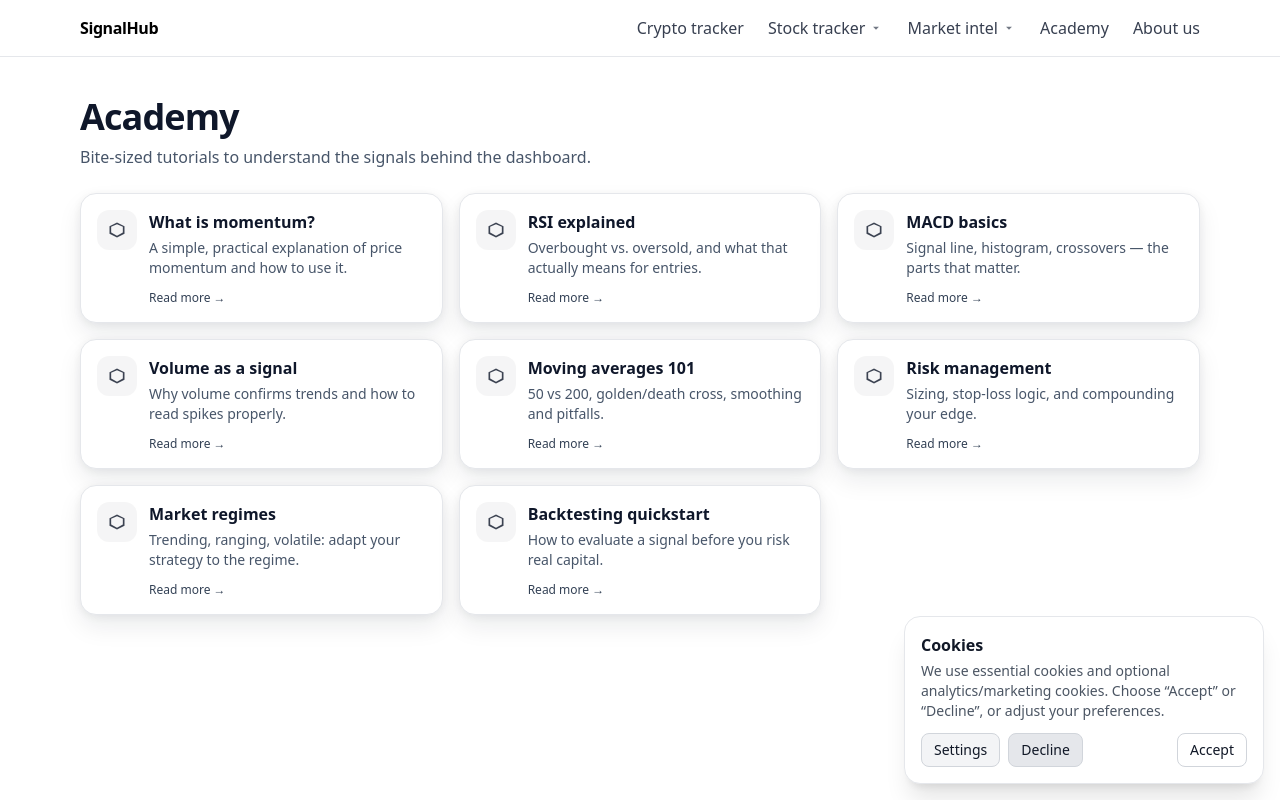
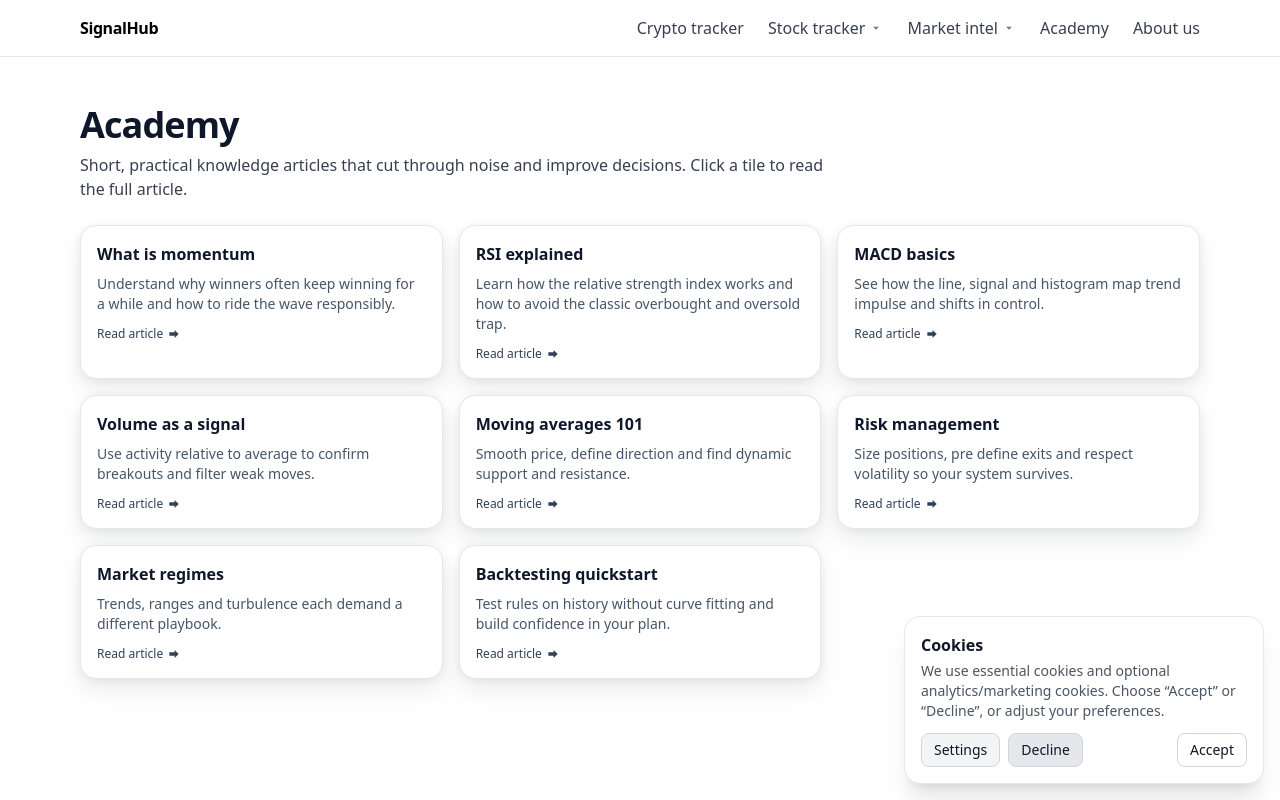
Before and after one commit to rrhjager/crypto-tracker, a Next.js app: page /academy in a window 1280 px wide. Shown: the top 800 px of the page. Built offline with nearby package versions, Linux system fonts and the light colour scheme.

Commit message:
Update index.tsx

```diff
--- a/src/pages/academy/index.tsx
+++ b/src/pages/academy/index.tsx
@@ -1,79 +1,42 @@
-// src/pages/academy/index.tsx
 import Head from 'next/head'
 import Link from 'next/link'
-import { useMemo } from 'react'
 
-type ArticleStub = {
-  slug: string
-  title: string
-  excerpt: string
-  tag?: string
-}
+const ARTICLES = [
+  { slug: 'what-is-momentum',       title: 'What is momentum',        excerpt: 'Understand why winners often keep winning for a while and how to ride the wave responsibly.' },
+  { slug: 'rsi-explained',          title: 'RSI explained',           excerpt: 'Learn how the relative strength index works and how to avoid the classic overbought and oversold trap.' },
+  { slug: 'macd-basics',            title: 'MACD basics',             excerpt: 'See how the line, signal and histogram map trend impulse and shifts in control.' },
+  { slug: 'volume-as-a-signal',     title: 'Volume as a signal',      excerpt: 'Use activity relative to average to confirm breakouts and filter weak moves.' },
+  { slug: 'moving-averages-101',    title: 'Moving averages 101',     excerpt: 'Smooth price, define direction and find dynamic support and resistance.' },
+  { slug: 'risk-management',         title: 'Risk management',         excerpt: 'Size positions, pre define exits and respect volatility so your system survives.' },
+  { slug: 'market-regimes',          title: 'Market regimes',          excerpt: 'Trends, ranges and turbulence each demand a different playbook.' },
+  { slug: 'backtesting-quickstart',  title: 'Backtesting quickstart',  excerpt: 'Test rules on history without curve fitting and build confidence in your plan.' },
+]
 
-export default function Academy() {
-  // Placeholder data — later kun je dit vullen via CMS/MDX/API
-  const articles = useMemo<ArticleStub[]>(
-    () => [
-      { slug: 'what-is-momentum',        title: 'What is momentum?',        excerpt: 'A simple, practical explanation of price momentum and how to use it.' },
-      { slug: 'rsi-explained',           title: 'RSI explained',            excerpt: 'Overbought vs. oversold, and what that actually means for entries.' },
-      { slug: 'macd-basics',             title: 'MACD basics',              excerpt: 'Signal line, histogram, crossovers — the parts that matter.' },
-      { slug: 'volume-as-a-signal',      title: 'Volume as a signal',       excerpt: 'Why volume confirms trends and how to read spikes properly.' },
-      { slug: 'moving-averages-101',     title: 'Moving averages 101',      excerpt: '50 vs 200, golden/death cross, smoothing and pitfalls.' },
-      { slug: 'risk-management',         title: 'Risk management',          excerpt: 'Sizing, stop-loss logic, and compounding your edge.' },
-      { slug: 'market-regimes',          title: 'Market regimes',           excerpt: 'Trending, ranging, volatile: adapt your strategy to the regime.' },
-      { slug: 'backtesting-quickstart',  title: 'Backtesting quickstart',   excerpt: 'How to evaluate a signal before you risk real capital.' },
-    ],
-    []
-  )
-
+export default function AcademyIndex() {
   return (
     <>
       <Head>
         <title>SignalHub Academy — Learn the Signals</title>
-        <meta
-          name="description"
-          content="SignalHub Academy: bite-sized knowledge articles on momentum, volume, RSI, MACD, market regimes, risk, and more."
-        />
+        <meta name="description" content="SignalHub Academy: clear, practical articles on momentum, RSI, MACD, volume, moving averages, risk management, market regimes and backtesting." />
       </Head>
 
-      <main className="max-w-6xl mx-auto px-4 py-10">
+      <main className="max-w-6xl mx-auto px-4 py-12">
         <header className="mb-6">
-          <h1 className="text-3xl md:text-4xl font-extrabold tracking-tight text-white">
-            Academy
-          </h1>
-          <p className="text-white/70 mt-2">
-            Bite-sized tutorials to understand the signals behind the dashboard.
+          <h1 className="text-3xl md:text-4xl font-extrabold tracking-tight text-white">Academy</h1>
+          <p className="text-white/80 mt-2 max-w-3xl">
+            Short, practical knowledge articles that cut through noise and improve decisions. Click a tile to read the full article.
           </p>
         </header>
 
-        {/* Grid met kaarten (placeholder links) */}
         <section className="grid sm:grid-cols-2 lg:grid-cols-3 gap-4">
-          {articles.map((a) => (
-            <Link
-              key={a.slug}
-              href={`/academy/${a.slug}`}
-              className="group block rounded-2xl border border-white/10 bg-ink table-card p-4 hover:bg-white/5 transition"
-            >
-              <div className="flex items-start gap-3">
-                {/* Subtiele placeholder-illustratie */}
-                <div className="shrink-0 w-10 h-10 rounded-xl bg-white/10 grid place-items-center">
-                  <svg width="20" height="20" viewBox="0 0 24 24" className="opacity-80" aria-hidden>
-                    <path fill="currentColor" d="M12 3l9 4.5v9L12 21 3 16.5v-9L12 3Zm0 2.2L5 8v7l7 3.8L19 15V8l-7-2.8Z"/>
-                  </svg>
-                </div>
-
-                <div className="min-w-0">
-                  <h2 className="font-semibold text-white group-hover:underline truncate">
-                    {a.title}
-                  </h2>
-                  <p className="text-sm text-white/70 mt-1 line-clamp-2">
-                    {a.excerpt}
-                  </p>
-                  <div className="mt-3 text-xs text-white/60 group-hover:text-white/70">
-                    Read more →
-                  </div>
-                </div>
-              </div>
+          {ARTICLES.map(a => (
+            <Link key={a.slug} href={`/academy/${a.slug}`} className="table-card p-4 rounded-2xl hover:bg-white/10 transition group flex flex-col">
+              <h2 className="font-semibold text-white group-hover:underline">{a.title}</h2>
+              <p className="text-sm text-white/70 mt-2">{a.excerpt}</p>
+              <span className="mt-3 text-xs text-white/60 inline-flex items-center gap-1">
+                Read article
+                <svg width="14" height="14" viewBox="0 0 24 24"><path fill="currentColor" d="M13 5l7 7-7 7v-4H4v-6h9V5z"/></svg>
+              </span>
             </Link>
           ))}
         </section>
```
